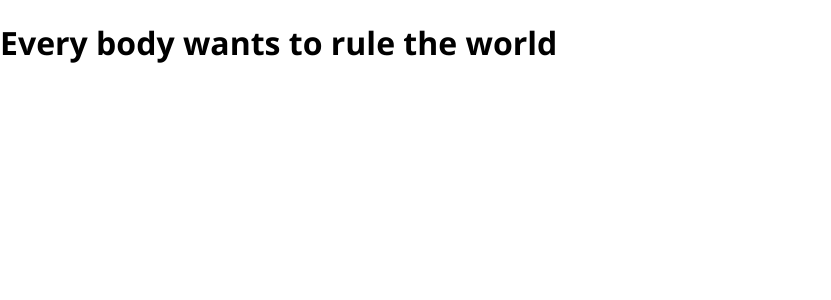
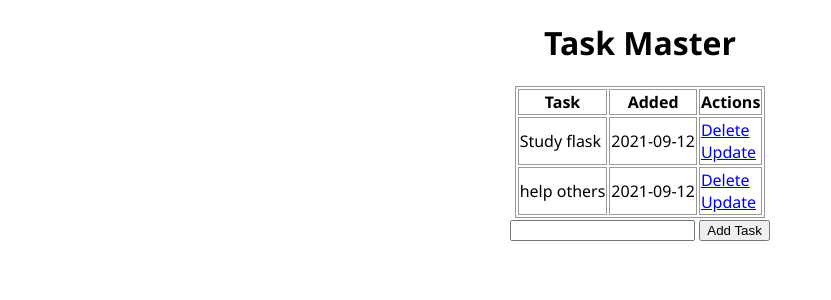
Before and after one commit to huckjoo/flaskintroduction, a Flask app: page / in a window 1280 px wide. Shown: the top 300 px of the page, without its empty margins (0-831 px from the left). Run offline with Flask 2, Linux system fonts and the light colour scheme; data comes from the database, SQL or seed files in the repository; both versions use the stored data as it was after the commit.

Commit message:
Clone coding curd website

```diff
--- a/app.py
+++ b/app.py
@@ -1,11 +1,63 @@
-from flask import Flask, render_template, url_for
+from flask import Flask, render_template, url_for, request, redirect
+from flask_sqlalchemy import SQLAlchemy
+from datetime import datetime
 
 app = Flask(__name__)
+app.config['SQLALCHEMY_DATABASE_URI'] = 'sqlite:///test.db'  # ///는 relative
+db = SQLAlchemy(app)
 
 
-@app.route('/')
+class Todo(db.Model):
+    id = db.Column(db.Integer, primary_key=True)
+    content = db.Column(db.String(200), nullable=False)
+    date_created = db.Column(db.DateTime, default=datetime.utcnow)
+
+    def __repr__(self):
+        return '<Task %r> % self.id'
+
+
+@app.route('/', methods=['POST', 'GET'])  # URI를 정의하는 것. 현재 '/'는 아무것도 안주는 것이다.
 def index():
-    return render_template('index.html')
+    if request.method == 'POST':
+        task_content = request.form['content']
+        new_task = Todo(content=task_content)
+
+        try:
+            db.session.add(new_task)
+            db.session.commit()
+            return redirect('/')
+        except:
+            return 'There was an issue adding your task'
+    else:
+        tasks = Todo.query.order_by(Todo.date_created).all()
+        return render_template('index.html', tasks=tasks)
+
+
+@app.route('/delete/<int:id>')
+def delete(id):
+    task_to_delete = Todo.query.get_or_404(id)
+
+    try:
+        db.session.delete(task_to_delete)
+        db.session.commit()
+        return redirect('/')
+    except:
+        return 'There was a problem deleting that task'
+
+
+@app.route('/update/<int:id>', methods=['GET', 'POST'])
+def update(id):
+    task = Todo.query.get_or_404(id)
+
+    if request.method == 'POST':
+        task.content = request.form['content']
+        try:
+            db.session.commit()
+            return redirect('/')
+        except:
+            return "There was an issue updating your task"
+    else:
+        return render_template('update.html', task=task)
 
 
 if __name__ == "__main__":
--- a/static/css/main.css
+++ b/static/css/main.css
@@ -2,3 +2,15 @@ body {
   margin: 0;
   font-family: "Segoe UI", Tahoma, Geneva, Verdana, sans-serif;
 }
+.content {
+  display: flex;
+  align-items: center;
+  flex-direction: column;
+}
+table {
+  border: 1px solid rgba(0, 0, 0, 0.4);
+}
+th,
+td {
+  border: 1px solid rgba(0, 0, 0, 0.4);
+}
--- a/templates/index.html
+++ b/templates/index.html
@@ -1,5 +1,32 @@
-{% extends 'base.html' %} {% block head %}
-<title>Template</title>
-{% endblock %} {% block body %}
-<h1>Every body wants to rule the world</h1>
+{% extends 'base.html' %} {% block head %} {% endblock %} {% block body %}
+<div class="content">
+  <h1>Task Master</h1>
+  {% if tasks|length < 1 %}
+  <h4>There are no tasks. Create one below!</h4>
+  {% else %}
+  <table>
+    <tr>
+      <th>Task</th>
+      <th>Added</th>
+      <th>Actions</th>
+    </tr>
+    {% for task in tasks %}
+    <tr>
+      <td>{{task.content}}</td>
+      <td>{{task.date_created.date()}}</td>
+      <td>
+        <a href="/delete/{{task.id}}">Delete</a>
+        <br />
+        <a href="/update/{{task.id}}">Update</a>
+      </td>
+    </tr>
+    {% endfor %}
+  </table>
+  {% endif %}
+
+  <form action="/" method="POST">
+    <input type="text" name="content" id="content" />
+    <input type="submit" value="Add Task" />
+  </form>
+</div>
 {% endblock %}
```
Also changed, not shown: templates/update.html (added, +11 -0 lines), test.db (added).
